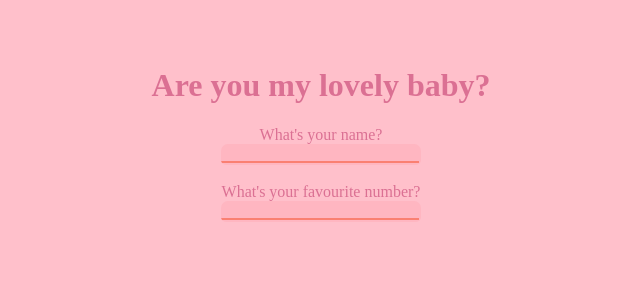
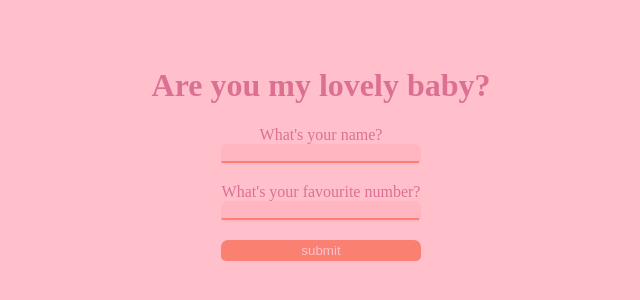
Before and after one commit to JG-exe/valentines26, a website built with Vite: page index.html in a window 1280 px wide. Shown: the part 114-414 px from the top of the page, without its empty margins (319-959 px from the left). Built offline with nearby package versions, Linux system fonts and the light colour scheme.

Commit message:
added submit button to login

```diff
--- a/index.html
+++ b/index.html
@@ -15,6 +15,8 @@
         <input type="text" id="name" /><br />
         <label for="pw">What's your favourite number?</label>
         <input type="password" id="pw" />
+        <br />
+        <input type="submit" value="submit" />
       </form>
     </div>
   </body>
--- a/src/css/btn.css
+++ b/src/css/btn.css
@@ -11,3 +11,13 @@ button {
   background-color: var(--bg-danger);
   scale: 1;
 }
+
+input[type="submit"] {
+  background-color: salmon;
+  color: pink;
+  cursor: pointer;
+}
+
+input[type="submit"]:hover {
+  scale: 1.1;
+}
--- a/src/style.css
+++ b/src/style.css
@@ -26,6 +26,10 @@ input {
   background-color: var(--bg-secondary);
   border-radius: 7px 7px 5px 5px;
   transition-duration: 0.3s;
+}
+
+input[type="text"],
+input[type="password"] {
   background-image: linear-gradient(
     to right,
     var(--hl-secondary) 50%,
```
